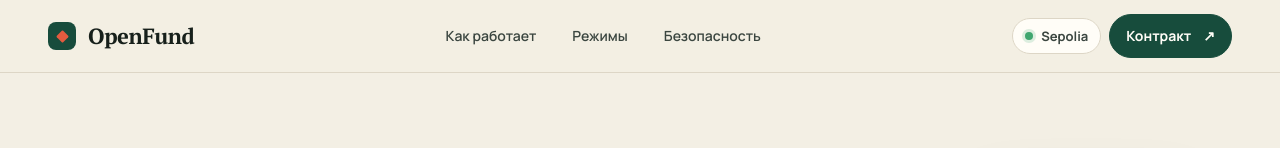
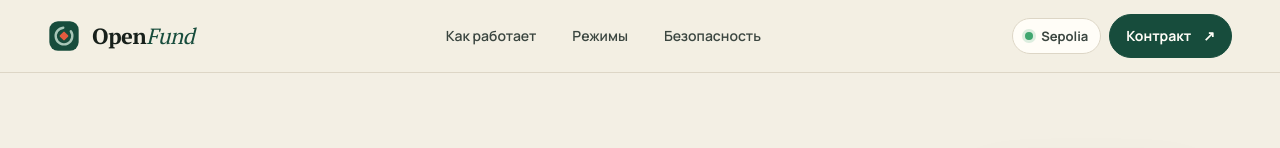
Before and after one commit to Ilja-Prihach/web3-crowdfund, a Next.js app in the folder frontend/: page / in a window 1280 px wide. Shown: the top 148 px of the page. Built offline with nearby package versions, Linux system fonts and the light colour scheme.

Commit message:
feat: add open vault brand mark and favicon
Introduce BrandMark with light and dark tones, use it with an italic Open/Fund wordmark in the header and footer, and serve the same mark as the SVG favicon.

```diff
--- /dev/null
+++ b/frontend/src/shared/ui/BrandMark/BrandMark.tsx
@@ -0,0 +1,29 @@
+type BrandMarkProps = {
+  className?: string;
+  // "light" sits on paper backgrounds, "dark" is the inverted mark for dark surfaces.
+  tone?: "light" | "dark";
+};
+
+const palette = {
+  light: { tile: "#174c3c", ring: "#a8c7b8" },
+  dark: { tile: "#a8c7b8", ring: "#174c3c" },
+};
+
+// OpenFund mark: a vault tile with a half-open ring door and the cinnabar contract diamond.
+export function BrandMark({ className, tone = "light" }: BrandMarkProps) {
+  const colors = palette[tone];
+
+  return (
+    <svg aria-hidden="true" className={className} focusable="false" viewBox="0 0 48 48">
+      <rect fill={colors.tile} height="44" rx="13" width="44" x="2" y="2" />
+      <path
+        d="M34.24 16.83 A12.5 12.5 0 1 1 22.91 11.55"
+        fill="none"
+        stroke={colors.ring}
+        strokeLinecap="round"
+        strokeWidth="3.6"
+      />
+      <rect fill="#e45b3f" height="10" rx="1.4" transform="rotate(45 24 24)" width="10" x="19" y="19" />
+    </svg>
+  );
+}
--- a/frontend/src/widgets/AppFooter/AppFooter.module.scss
+++ b/frontend/src/widgets/AppFooter/AppFooter.module.scss
@@ -43,21 +43,15 @@
 }
 
 .brandMark {
-  display: grid;
-  place-items: center;
-  width: 1.75rem;
-  height: 1.75rem;
-  border-radius: var(--radius-sm);
-  background: var(--color-surface);
+  flex: none;
+  width: 2rem;
+  height: 2rem;
+}
 
-  &::after {
-    width: 0.5625rem;
-    height: 0.5625rem;
-    border-radius: 1px;
-    background: var(--color-cinnabar);
-    transform: rotate(45deg);
-    content: "";
-  }
+.brand em {
+  color: var(--color-mint);
+  font-style: italic;
+  font-weight: 400;
 }
 
 .disclaimer {
--- a/frontend/src/widgets/AppFooter/AppFooter.tsx
+++ b/frontend/src/widgets/AppFooter/AppFooter.tsx
@@ -1,4 +1,6 @@
 import Link from "next/link";
+
+import { BrandMark } from "@/shared/ui/BrandMark/BrandMark";
 
 import styles from "./AppFooter.module.scss";
 
@@ -13,8 +15,10 @@ export function AppFooter() {
         <div className={styles.top}>
           <div className={styles.intro}>
             <Link className={styles.brand} href="/" aria-label="OpenFund — на главную">
-              <span aria-hidden="true" className={styles.brandMark} />
-              <span>OpenFund</span>
+              <BrandMark className={styles.brandMark} tone="dark" />
+              <span>
+                Open<em>Fund</em>
+              </span>
             </Link>
             <p>
               Учебная on-chain-платформа для прозрачного финансирования независимых
--- a/frontend/src/widgets/AppHeader/AppHeader.module.scss
+++ b/frontend/src/widgets/AppHeader/AppHeader.module.scss
@@ -34,21 +34,15 @@
 }
 
 .brandMark {
-  display: grid;
-  place-items: center;
-  width: 1.75rem;
-  height: 1.75rem;
-  border-radius: var(--radius-sm);
-  background: var(--color-forest);
+  flex: none;
+  width: 2rem;
+  height: 2rem;
+}
 
-  &::after {
-    width: 0.5625rem;
-    height: 0.5625rem;
-    border-radius: 1px;
-    background: var(--color-cinnabar);
-    transform: rotate(45deg);
-    content: "";
-  }
+.brand em {
+  color: var(--color-forest);
+  font-style: italic;
+  font-weight: 400;
 }
 
 .navigation {
--- a/frontend/src/widgets/AppHeader/AppHeader.tsx
+++ b/frontend/src/widgets/AppHeader/AppHeader.tsx
@@ -1,5 +1,6 @@
 import Link from "next/link";
 
+import { BrandMark } from "@/shared/ui/BrandMark/BrandMark";
 import { ButtonLink } from "@/shared/ui/Button/ButtonLink";
 
 import styles from "./AppHeader.module.scss";
@@ -11,8 +12,10 @@ export function AppHeader() {
     <header className={styles.header}>
       <div className={styles.inner}>
         <Link className={styles.brand} href="/" aria-label="OpenFund — на главную">
-          <span aria-hidden="true" className={styles.brandMark} />
-          <span>OpenFund</span>
+          <BrandMark className={styles.brandMark} />
+          <span>
+            Open<em>Fund</em>
+          </span>
         </Link>
 
         <nav aria-label="Основная навигация" className={styles.navigation}>
```
Also changed, not shown: frontend/src/app/icon.svg (added).
